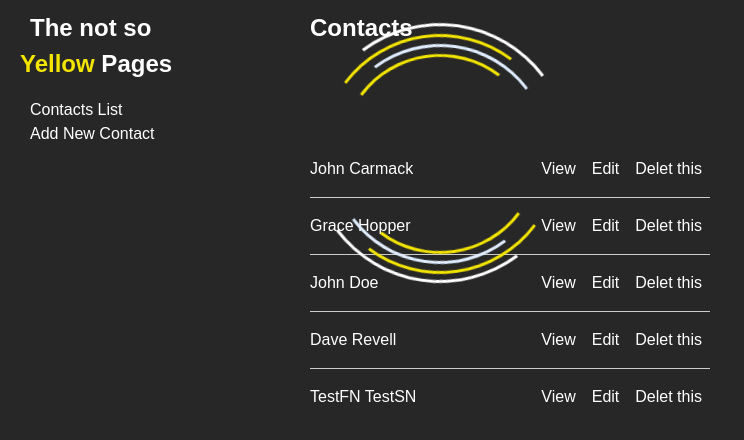
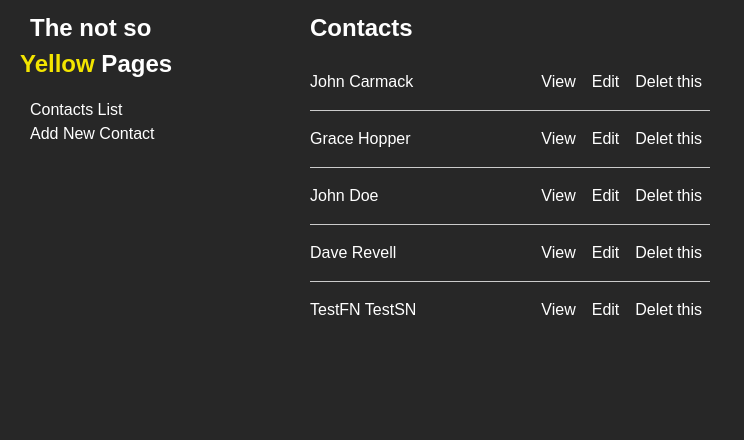
Before and after one commit to boolean-uk/react-address-book, a React (Create React App) app: page / in a window 1280 px wide. Shown: the top 440 px of the page, without its empty margins (0-744 px from the left). Built offline with nearby package versions, Linux system fonts and the light colour scheme; data requests are answered from the project's data file.

Commit message:
Ext. 5 completed

```diff
--- a/src/App.js
+++ b/src/App.js
@@ -8,12 +8,14 @@ import "./styles/styles.css"
 
 export default function App() {
   const [contacts, setContacts] = useState([])
+  const [loading, setLoading] = useState(true)
 
   //TODO: Load all contacts on useEffect when component first renders
   useEffect(() => {
     fetch('http://localhost:4000/contacts')
       .then(res => res.json())
       .then(data => setContacts(data))
+      setLoading(false)
   }, [])
 
   console.log(contacts)
@@ -30,7 +32,7 @@ export default function App() {
       </nav>
       <main>
         <Routes>
-          <Route path='/' element={<ContactsList contacts={contacts} setContacts={setContacts} />} />
+          <Route path='/' element={<ContactsList contacts={contacts} setContacts={setContacts} loading={loading} />} />
           <Route path='/contacts/add' element={<ContactsAdd contacts={contacts} setContacts={setContacts} />} />
           <Route path='/contacts/:id/view' element={<ContactsView />} />
           <Route path='/contacts/:id/edit' element={<ContactsEdit contacts={contacts} setContacts={setContacts} />} />
--- a/src/components/ContactsList.js
+++ b/src/components/ContactsList.js
@@ -1,11 +1,11 @@
 import { useState } from "react"
 import { Link, useSearchParams } from "react-router-dom"
-import Spinner from "./LoadingSpinner/Spinner"
+import Spinner from "./LoadingSpinner/Spinner.js"
 
 function ContactsList(props) {
 
   //"contacts" must be passed as prop to this component
-  const { contacts, setContacts } = props
+  const { contacts, setContacts, loading } = props
 
   const handleDelete = async id => {
 
@@ -29,9 +29,11 @@ function ContactsList(props) {
     <>
       <header>
         <h2>Contacts</h2>
-        <Spinner />
       </header>
-      <ul className="contacts-list">
+
+      { loading ?
+        <Spinner /> :
+        <ul className="contacts-list">
         {contacts.map((contact, index) => {
           const { firstName, lastName } = contact
           console.log(firstName, lastName)
@@ -41,7 +43,6 @@ function ContactsList(props) {
                 {firstName} {lastName}
               </p>
               <p>
-                { /** TODO: Make a Link here to view contact */}
                 <Link to={`/contacts/${contact.id}/view`}>View</Link>
                 <Link to={`/contacts/${contact.id}/edit`} state={{contact}}>Edit</Link>
                 <a href='' onClick={() => handleDelete(contact.id)}>Delet this</a>
@@ -50,6 +51,8 @@ function ContactsList(props) {
           )
         })}
       </ul>
+      }
+
     </>
   )
 }
--- a/src/components/LoadingSpinner/spinner.css
+++ b/src/components/LoadingSpinner/spinner.css
@@ -1,4 +1,5 @@
 .spin-container {
+  margin-top: 100px;
   display: inline-block;
   position: relative;
   height: 80px;
```
